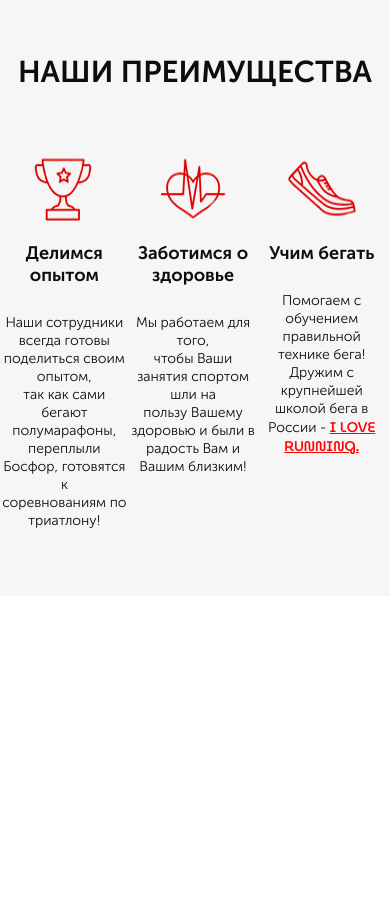
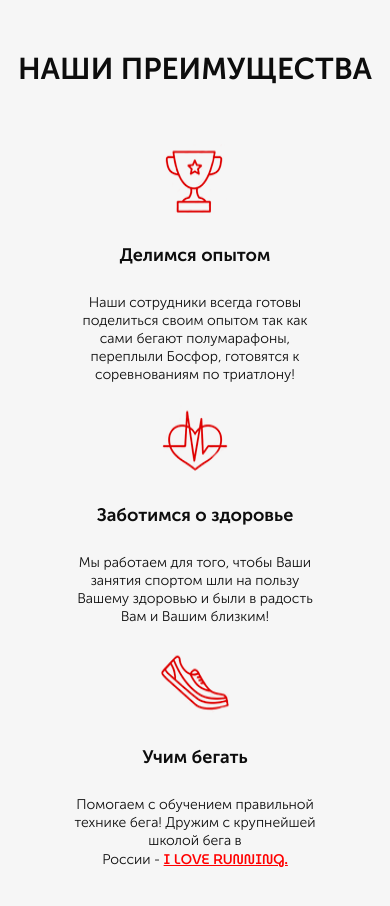
Before and after one commit to ChelChelov/RunSmart, a website: page src/index.html in a window 390 px wide. Shown: the part 760-1666 px from the top of the page. Before the commit the page ends 1356 px from the top, so only its background shows below. Drawn offline with Linux system fonts and the light colour scheme.

Commit message:
add _media.scss (max-width: 991px-767px)

```diff
--- a/src/index.html
+++ b/src/index.html
@@ -60,7 +60,7 @@
                         Делимся опытом
                     </h2>
                     <div class="benefits__descr">
-                        Наши сотрудники всегда готовы<br> поделиться своим опытом,<br> так как сами бегают полумарафоны,<br> переплыли Босфор, готовятся к<br> соревнованиям по триатлону!
+                        Наши сотрудники всегда готовы поделиться своим опытом так как сами бегают полумарафоны, переплыли Босфор, готовятся к соревнованиям по триатлону!
                     </div>
                 </div>
                 <div class="benefits__block">
@@ -69,7 +69,7 @@
                         Заботимся о здоровье
                     </h2>
                     <div class="benefits__descr">
-                        Мы работаем для того,<br> чтобы Ваши занятия спортом шли на<br> пользу Вашему здоровью и были в<br> радость Вам и Вашим близким!
+                        Мы работаем для того, чтобы Ваши занятия спортом шли на пользу Вашему здоровью и были в радость Вам и Вашим близким!
                     </div>
                 </div>
                 <div class="benefits__block">
@@ -78,7 +78,7 @@
                         Учим бегать
                     </h2>
                     <div class="benefits__descr">
-                        Помогаем с обучением<br> правильной технике бега!<br> Дружим с крупнейшей школой бега в<br> России - <a href="#">I LOVE RUNNING.</a>
+                        Помогаем с обучением правильной технике бега! Дружим с крупнейшей школой бега в<br> России - <a href="#">I LOVE RUNNING.</a>
                     </div>
                 </div>
             </div>
--- a/src/sass/blocks/_benefits.scss
+++ b/src/sass/blocks/_benefits.scss
@@ -13,10 +13,11 @@
         display: flex;
         flex-direction: row;
         align-items: flex-start;
-        margin-top: 65px;
+        justify-content: space-around;
+        margin-top: 60px;
     }
     &__block {
-        width: 33%;
+        max-width: 277px;
         display: flex;
         flex-direction: column;
         justify-content: center;
@@ -28,7 +29,7 @@
         }
     }
     &__subheader {
-        margin-top: 20px;
+        margin-top: 30px;
         color: #0D0D0D;
         text-align: center;
         font-size: 18px;
--- /dev/null
+++ b/src/sass/media/_media.scss
@@ -0,0 +1,53 @@
+@media(max-width: 991px) {
+    .promo {
+        padding: 21px 15px 93px 15px;
+    }
+    .benefits {
+        &__block {
+            padding: 0 10px;
+        }
+    }
+}
+
+@media(max-width: 767px) {
+    .header {
+        &__logo {
+            width: 200px;
+        }
+        &__official {
+            span {
+                font-size: 17px;
+            }
+        }
+        &__phone {
+            font-size: 16px;
+        }
+    }
+    .promo {
+        &__wrapper {
+            align-items: center;
+        }
+        &__header {
+            font-size: 36px;
+        }
+        &__subheader {
+            font-size: 20px;
+        }
+    }
+    .benefits {
+        &__wrapper {
+            margin-top: 40px;
+            display: flex;
+            flex-direction: column;
+            justify-content: center;
+            align-items: center;
+        }
+        &__block {
+            padding-top: 20px;
+        }
+    }
+}
+
+@media(max-width: 575px) {
+
+}
--- a/src/sass/style.scss
+++ b/src/sass/style.scss
@@ -3,6 +3,7 @@
 @import 'blocks/header';
 @import 'blocks/buttons';
 @import 'blocks/benefits';
+@import 'media/media';
 * {
     font-family: 'Museo Sans Cyrl', sans-serif;
 }
```
Also changed, not shown: src/css/style.min.css.
